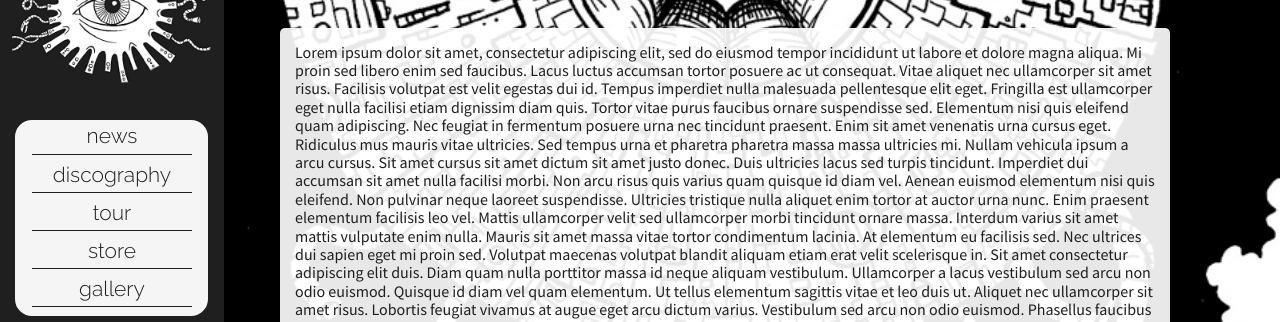
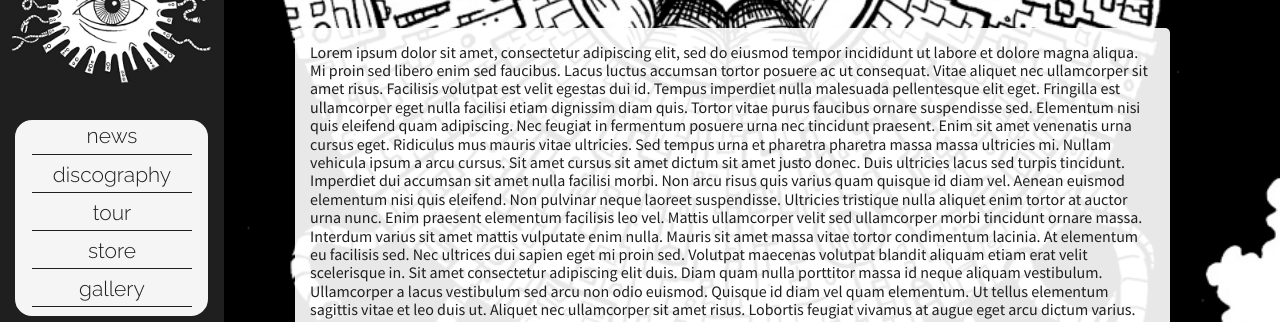
Before and after one commit to ToonLunk/munook_project, a plain HTML site: page index.html in a window 1280 px wide. Shown: the part 78-400 px from the top of the page. Drawn offline with Linux system fonts and the light colour scheme.

Commit message:
Update style.css

```diff
--- a/styles/style.css
+++ b/styles/style.css
@@ -119,7 +119,7 @@ body{
 }
 
 main {
-    margin-left: 280px;; /* Same as the width of the sidebar */
+    margin-left: 295px; /* Same as the width of the sidebar */
     padding: 0px 60px 2px 0px;
     z-index: 2;
     min-width: 500px;
```
